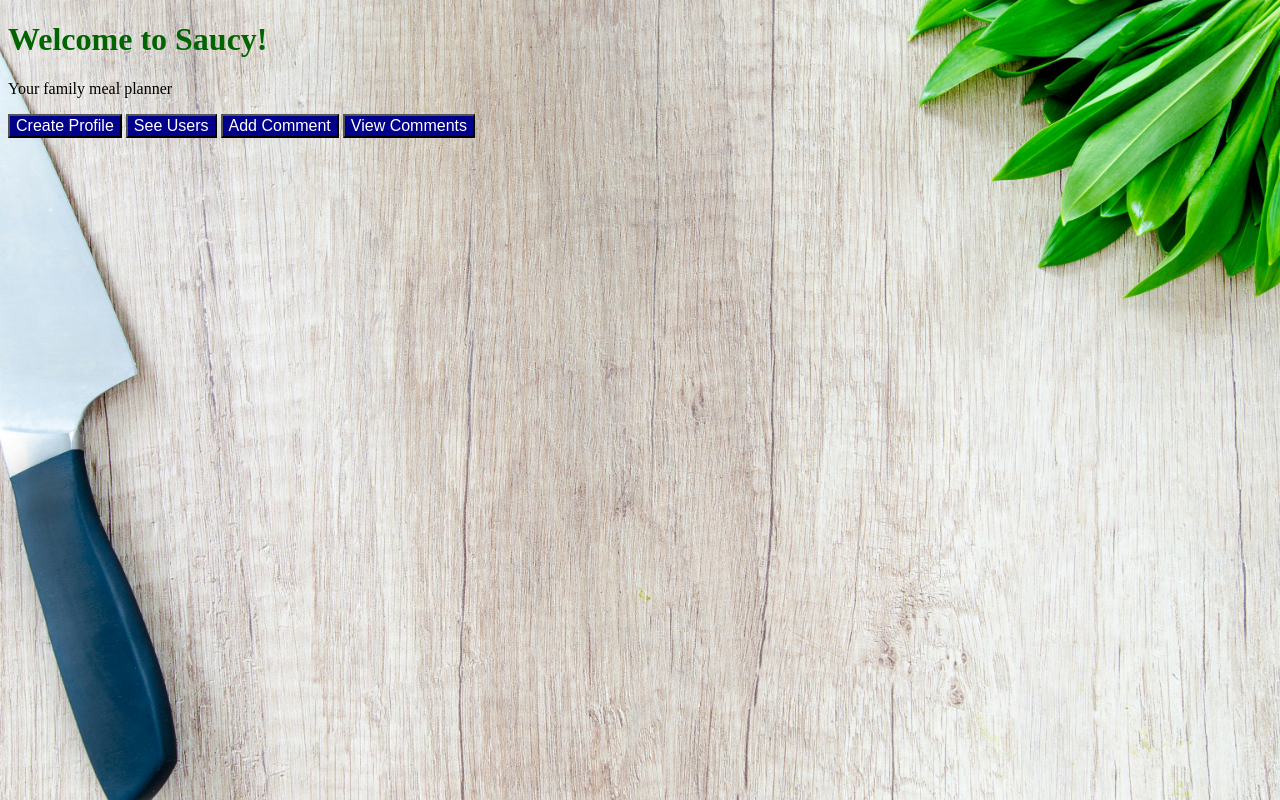
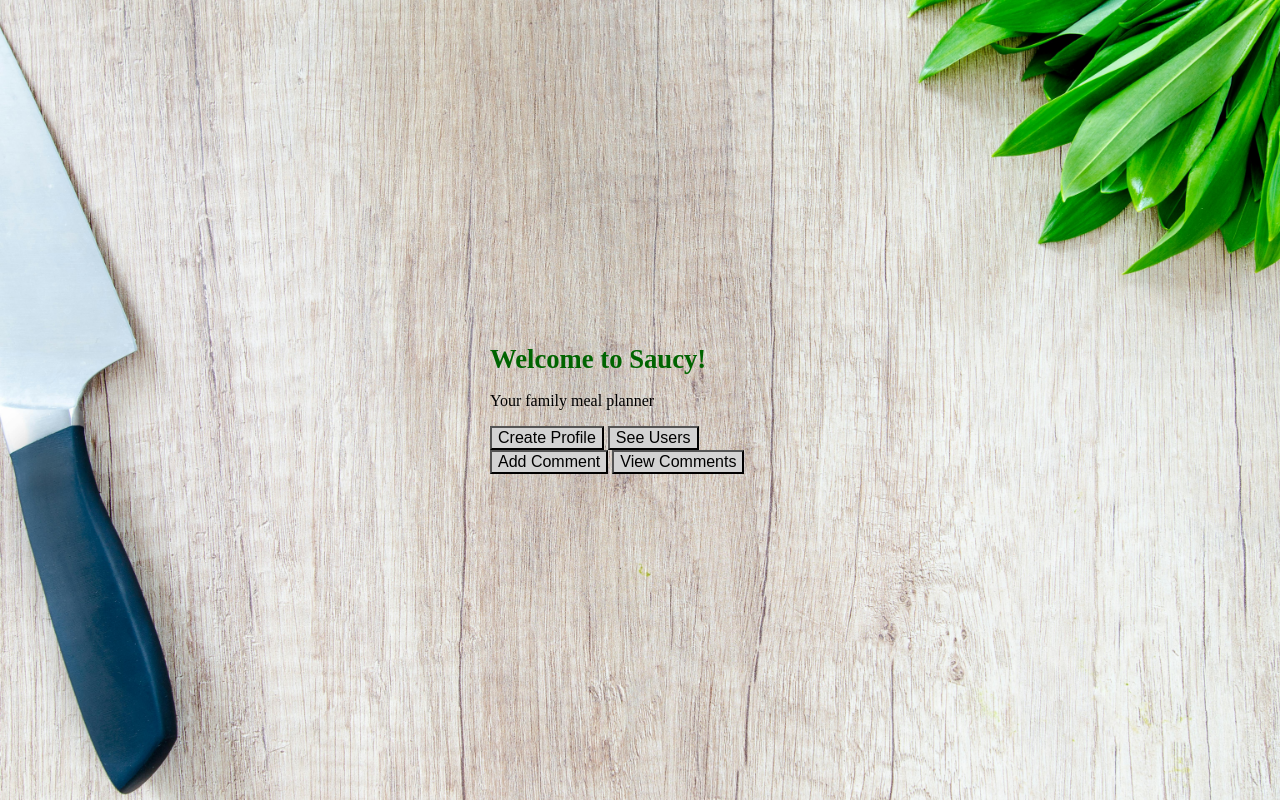
Before and after one commit to prep-pal-org/cmpt370-team14, a Flask app: page / in a window 1280 px wide. Run offline with Flask 3, Linux system fonts and the light colour scheme.

Commit message:
Updates to style design that put the title in the middle

```diff
--- a/cmpt370_project_user_management/Static/styleDesign.css
+++ b/cmpt370_project_user_management/Static/styleDesign.css
@@ -1,14 +1,22 @@
 /* Set a background. */
 body {
+    margin: 0;
+    padding: 0;
+    height: 100vh;
+    display: flex;
+    justify-content: center;
+    align-items: center;
     background-image: url("home_page_image.jpg");
     background-repeat: no-repeat;
     background-size: cover;
+    background-position: center;
 
 }
 
 /* Welcome header. */
 h1 {
     color: darkgreen;
+    font-size: 20pt;
     align-items: center;
     justify-content: center;
 }
@@ -20,15 +28,21 @@ h1 {
     justify-content: center;
 }
 
+.box {
+  width: 300px;
+  padding: 50px;
+  margin: 20px;
+}
+
 /* Create a button. */
 button {
-    background-color: darkblue;
-    color: white;
+    background-color: lightgray;
+    color: black;
     font-size: 16px;
 }
 
 /* User feedback on the button. */
 
 button:hover{
-    background-color: black;
+    background-color: darkgray;
 }
```
